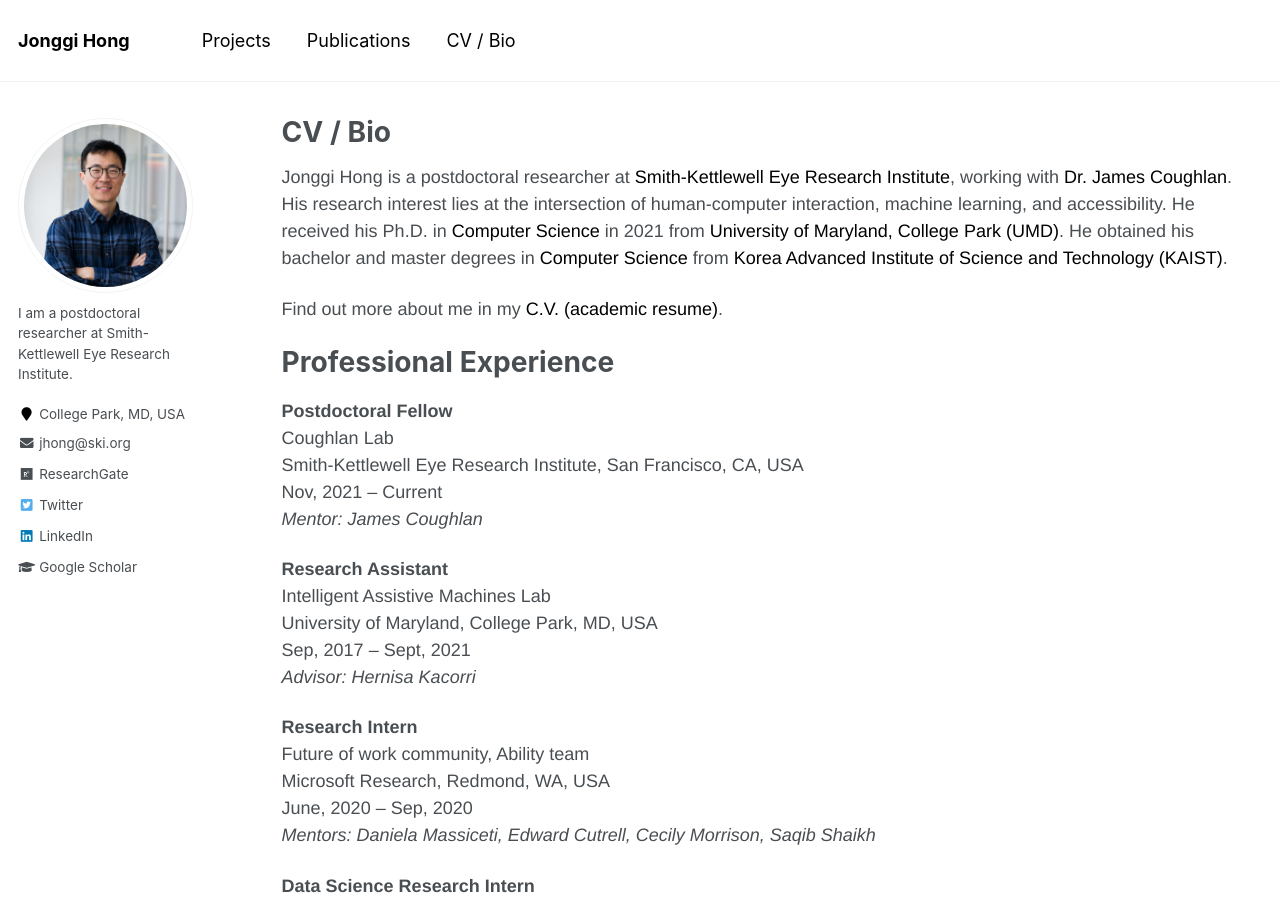
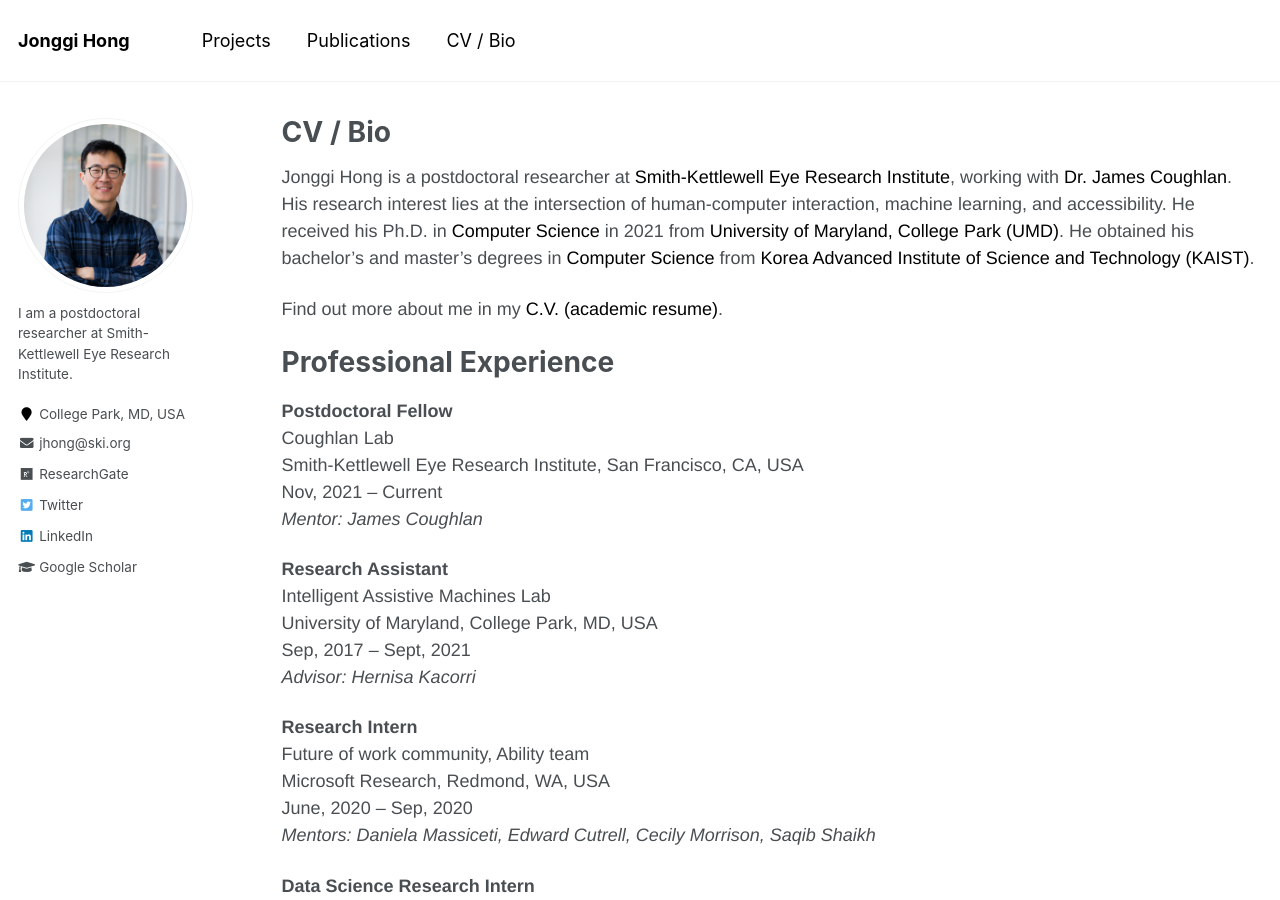
Before and after one commit to jonggi/jonggi.github.io, a Jekyll site: the page built from biocv.md, in a window 1280 px wide and 900 px high. Built offline with Jekyll 4.4.1, drawn with Linux system fonts in a browser that asks for light colours.

Commit message:
mm github

```diff
--- a/biocv.md
+++ b/biocv.md
@@ -11,7 +11,7 @@ classes: wide
 
 Jonggi Hong is a postdoctoral researcher at [Smith-Kettlewell Eye Research Institute](https://www.ski.org/), working with [Dr. James Coughlan](https://www.ski.org/users/james-coughlan). His research interest lies at the intersection of human-computer interaction, machine learning, and accessibility.
 He received his Ph.D. in [Computer Science](http://cs.umd.edu) in 2021 from [University of Maryland, College Park (UMD)](http://umd.edu).
-He obtained his bachelor and master degrees in [Computer Science](https://cs.kaist.ac.kr/) from [Korea Advanced Institute of Science and Technology (KAIST)](http://www.kaist.ac.kr).
+He obtained his bachelor's and master's degrees in [Computer Science](https://cs.kaist.ac.kr/) from [Korea Advanced Institute of Science and Technology (KAIST)](http://www.kaist.ac.kr).
 
 
 
```
Also changed, not shown: 1 other file.
